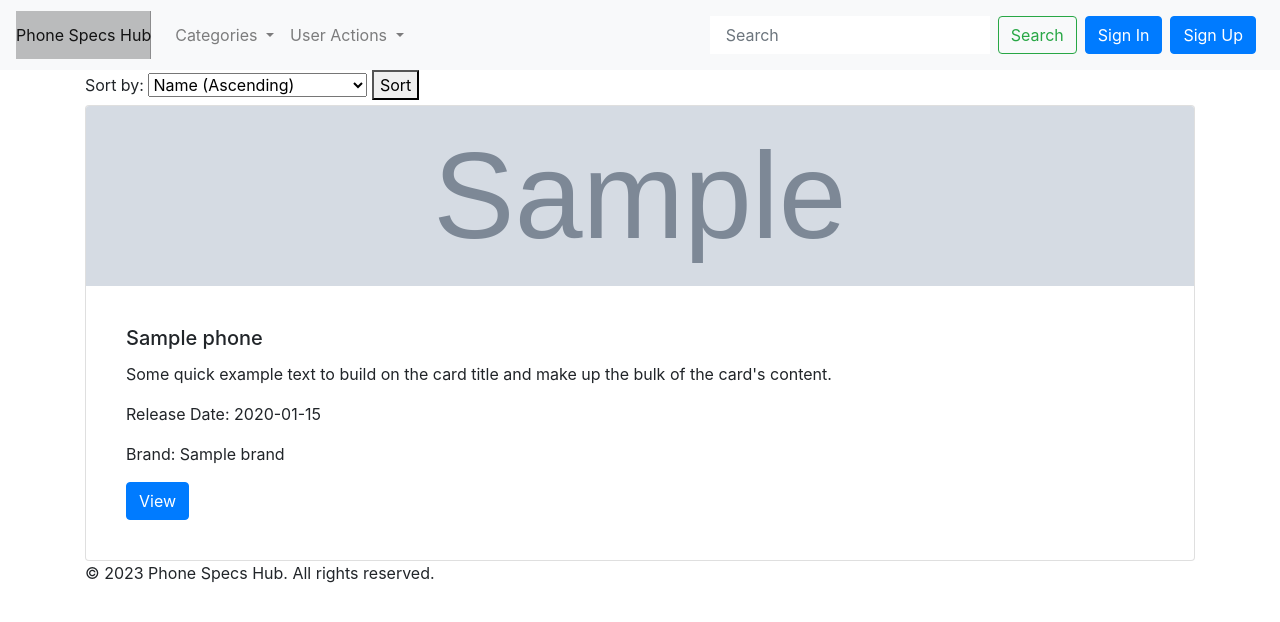
After one commit to tejus07/php-cms, a PHP site: page /brands.php?id=1 in a window 1280 px wide. The commit adds this page. Shown: the top 622 px of the page. Run offline with PHP 8.4, Linux system fonts and the light colour scheme; tables that the repository leaves empty hold one stand-in row (values such as "Sample post"); grey boxes marked "Sample" are stand-in pictures; some libraries are stand-ins or nearby versions.

Commit message:
Categories navigation implemented

```diff
--- /dev/null
+++ b/brands.php
@@ -0,0 +1,91 @@
+<?php
+$title = 'Brands';
+require_once 'includes/header.php';
+require 'db.php';
+require 'navbar.php';
+try {
+    $sortOrder = isset($_GET['sort']) ? $_GET['sort'] : 'name-ASC'; // Get the selected sorting option or default to 'name_ASC'
+    $sort = explode('-', $sortOrder);
+    $search = isset($_GET['search']) ? $_GET['search'] : ''; // Get the search query
+    $brand_id = isset($_GET['id']) ? $_GET['id'] : 0;
+    if ($brand_id === 0):
+        header("Location: index.php");
+    endif;
+
+    $sortColumn = isset($sort[0]) ? $sort[0] : 'name'; // Get sort column or default to 'name'
+    $sortDirection = isset($sort[1]) ? $sort[1] : 'ASC'; // Get sort direction or default to 'ASC'
+
+    $stmt = $pdo->prepare("SELECT phones.*, brands.name AS brand_name
+                            FROM phones
+                            INNER JOIN brands ON phones.brand_id = brands.id
+                            WHERE brands.id = :brandId
+                            ORDER BY $sortColumn " . ($sortDirection === 'ASC' ? 'ASC' : 'DESC')); // Order by the selected column and direction
+    $stmt->bindValue(':brandId', $brand_id);
+    $stmt->execute();
+
+    $phones = $stmt->fetchAll(PDO::FETCH_ASSOC);
+
+} catch (PDOException $e) {
+    echo "Error: " . $e->getMessage();
+}
+?>
+<div class="container">
+    <div class="row">
+        <div class="col">
+            <form method="GET">
+                <label for="sort">Sort by:</label>
+                <select name="sort" id="sort">
+                    <?php
+                    $selectedSort = isset($_GET['sort']) ? $_GET['sort'] : '';
+
+                    $options = [
+                        'name-ASC' => 'Name (Ascending)',
+                        'name-DESC' => 'Name (Descending)',
+                        'created_at-ASC' => 'Created At (Ascending)',
+                        'created_at-DESC' => 'Created At (Descending)',
+                        'release_date-ASC' => 'Released At (Ascending)',
+                        'release_date-DESC' => 'Released At (Descending)'
+                    ];
+
+                    foreach ($options as $value => $label) {
+                        $selected = ($value === $selectedSort) ? 'selected' : '';
+                        echo "<option value=\"$value\" $selected>$label</option>";
+                    }
+                    ?>
+                </select>
+                <button type="submit">Sort</button>
+            </form>
+        </div>
+    </div>
+    <div class="row">
+        <div class="col">
+            <?php
+            foreach ($phones as $phone) {
+                echo '<div class="card">';
+                if ($phone['image_url']) {
+                    echo '<img src="./uploads/' . $phone['image_url'] . '" class="bd-placeholder-img card-img-top" width="100%" height="180" alt="' . $phone['name'] . '">';
+                } else {
+                    echo '<svg class="bd-placeholder-img card-img-top" width="100%" height="180" xmlns="http://www.w3.org/2000/svg" role="img"
+    aria-label="Placeholder: Image cap" preserveAspectRatio="xMidYMid slice" focusable="false">
+    <title>Placeholder</title>
+    <rect width="100%" height="100%" fill="#6c757d"></rect><text x="50%" y="50%" fill="#dee2e6" dy=".3em">' . $phone['name'] . '</text>
+</svg>';
+                }
+                echo '<div class="card-body">';
+                echo '<div class="card-body">';
+                echo '<h5 class="card-title">' . $phone['name'] . '</h5>';
+                echo '<p class="card-text">Some quick example text to build on the card title and make up the bulk of the card\'s
+    content.</p>';
+                echo '<p>Release Date: ' . $phone['release_date'] . '</p>';
+                echo '<p>Brand: ' . $phone['brand_name'] . '</p>';
+                echo '<a href="view-phone.php?id=' . $phone['id'] . '" class="btn btn-primary">View</a>';
+                echo '</div>';
+                echo '</div></div>';
+            }
+            ?>
+        </div>
+    </div>
+</div>
+<?php
+require_once 'includes/footer.php';
+?>
--- a/index.php
+++ b/index.php
@@ -10,9 +10,7 @@ require 'navbar.php';
         <div class="col">
             <?php require_once 'phone-list.php' ?>
         </div>
-
     </div>
-
 </div>
 
 <?php
--- a/navbar.php
+++ b/navbar.php
@@ -25,7 +25,7 @@ $projectName = $parts[3];
 
 ?>
 <nav class="navbar navbar-expand-lg navbar-light bg-light">
-    <a class="navbar-brand" href="<?php echo '/'.$projectName.'/' ?>index.php">Phone Specs Hub</a>
+    <a class="navbar-brand" href="<?php echo '/' . $projectName . '/' ?>index.php">Phone Specs Hub</a>
     <button class="navbar-toggler" type="button" data-toggle="collapse" data-target="#navbarSupportedContent"
         aria-controls="navbarSupportedContent" aria-expanded="false" aria-label="Toggle navigation">
         <span class="navbar-toggler-icon"></span>
@@ -50,7 +50,7 @@ $projectName = $parts[3];
                     <?php
                     if (count($brands) > 0) {
                         foreach ($brands as $brand) {
-                            echo "<a class=\"dropdown-item\" href=\"#\">" . $brand['name'] . "</a>";
+                            echo "<a class=\"dropdown-item\" href=\"brands.php?id=" . $brand['id'] . "\">" . $brand['name'] . "</a>";
                         }
                     } else {
                         echo "No records found.";
@@ -76,11 +76,11 @@ $projectName = $parts[3];
 
             // Check if the 'user_id' session variable is set and not empty
             if (isset($_SESSION['user_id']) && !empty($_SESSION['user_id'])) {
-                $logoutPath = '/'.$projectName.'/index.php?action=logout';
+                $logoutPath = '/' . $projectName . '/index.php?action=logout';
                 echo '<a href="' . $logoutPath . '" class="btn btn-primary my-2 mr-sm-2">Log out</a>';
             } else {
-                echo '<a href="/'.$projectName.'/sign-in.php" class="btn btn-primary my-2 mr-sm-2">Sign In</a>
-                <a href="/'.$projectName.'/sign-up.php" class="btn btn-primary my-2 mr-sm-2">Sign Up</a>';
+                echo '<a href="/' . $projectName . '/sign-in.php" class="btn btn-primary my-2 mr-sm-2">Sign In</a>
+                <a href="/' . $projectName . '/sign-up.php" class="btn btn-primary my-2 mr-sm-2">Sign Up</a>';
             }
             ?>
 
--- a/phone-list.php
+++ b/phone-list.php
@@ -3,8 +3,8 @@ require './includes/initialize.php';
 
 try {
     $sortOrder = isset($_GET['sort']) ? $_GET['sort'] : 'name-ASC'; // Get the selected sorting option or default to 'name_ASC'
-
     $sort = explode('-', $sortOrder);
+    $search = isset($_GET['search']) ? $_GET['search'] : ''; // Get the search query
 
     $sortColumn = isset($sort[0]) ? $sort[0] : 'name'; // Get sort column or default to 'name'
     $sortDirection = isset($sort[1]) ? $sort[1] : 'ASC'; // Get sort direction or default to 'ASC'
```
